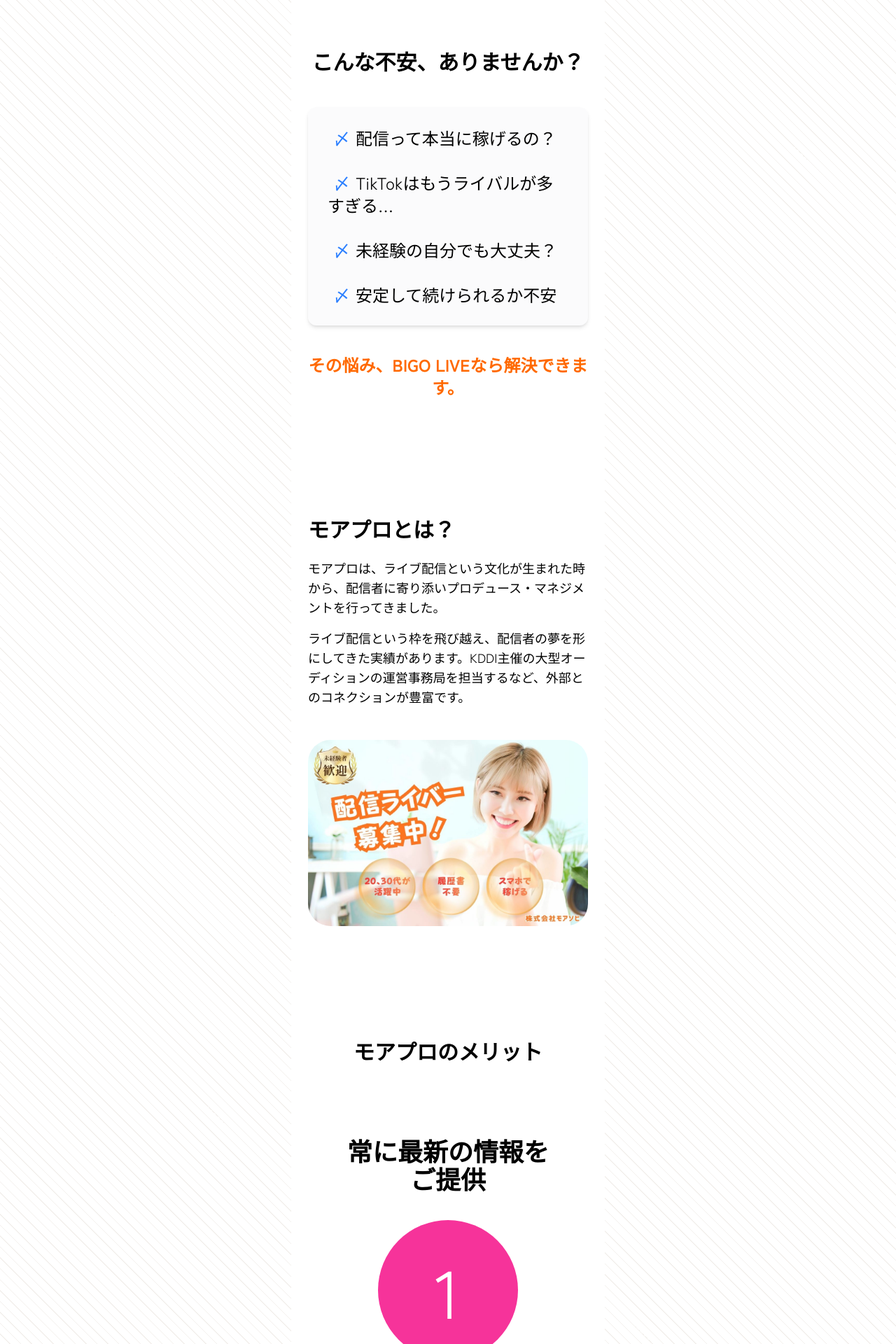
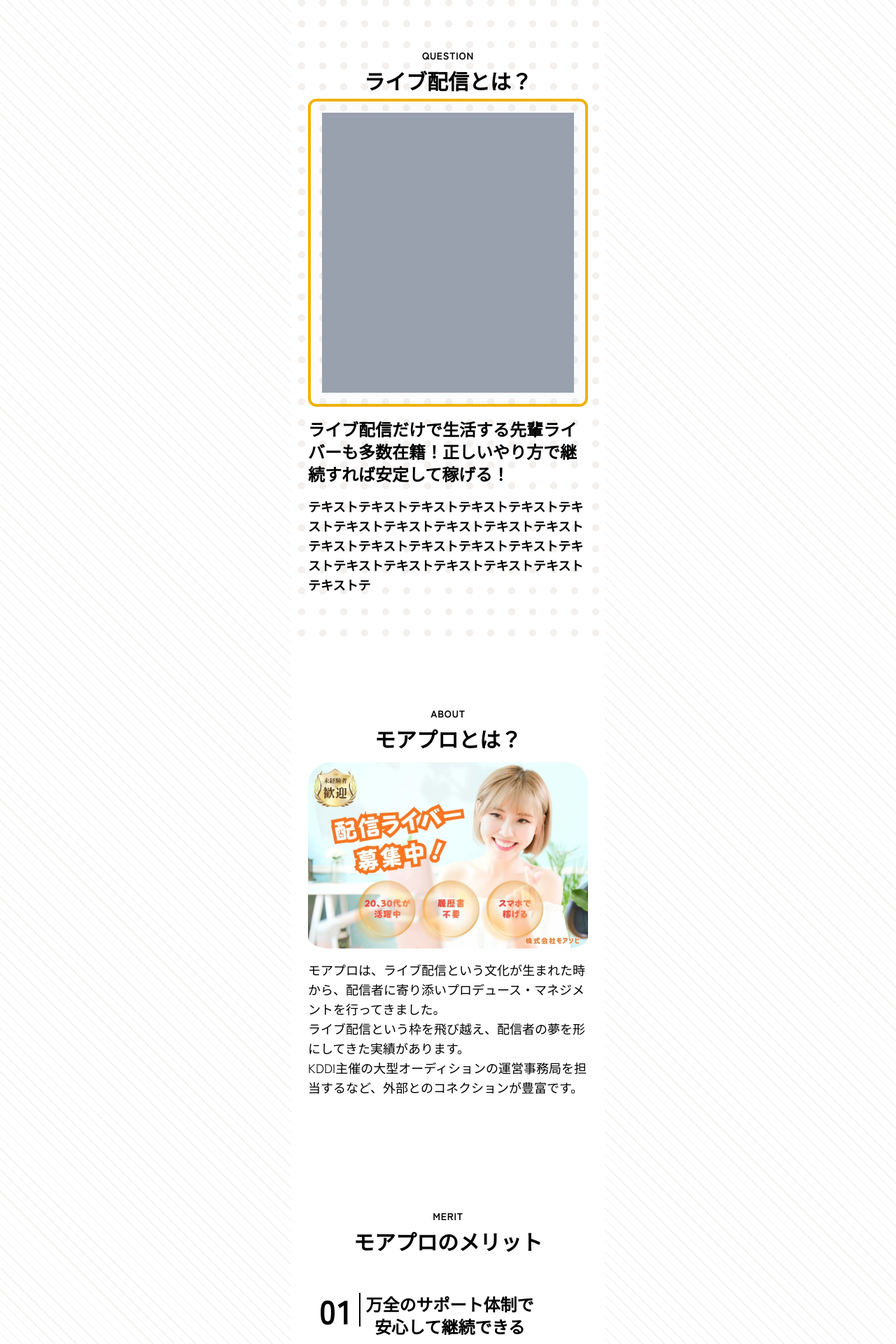
Before and after one commit to rrblack/client_project, a Next.js app in the folder client_website/: page / in a window 1280 px wide. Shown: the part 880-2800 px from the top of the page at 70% size. Built offline with nearby package versions, Linux system fonts and the light colour scheme.

Commit message:
following figma style

```diff
--- a/client_website/app/page.tsx
+++ b/client_website/app/page.tsx
@@ -46,113 +46,61 @@ export default function Home() {
       </section>
       {/* Section end */}
 
-      {/*不安*/}
-      <section className='py-20 px-6 bg-white overflow-hidden'>
-      <h1 data-aos="fade-up" data-aos-duration="1000" className='text-3xl text-black font-bold text-center pb-2'>こんな不安、ありませんか？</h1>
-      <div className='flex justify-center items-center mx-auto bg-gray-300/10 rounded-xl shadow-md mb-10 mt-10 p-7'>
-        <div className='text-black gap-4 text-2xl'>
-          <ul className=''>
-            <li data-aos="fade-right" data-aos-duration="1000" data-aos-delay="250" className="before:content-['〆'] before:p-2 before:text-blue-500 ">
-              配信って本当に稼げるの？
-            </li>
-            <br></br>
-            <li data-aos="fade-right" data-aos-duration="1000" data-aos-delay="500" className="before:content-['〆'] before:p-2 before:text-blue-500">
-              TikTokはもうライバルが多すぎる…
-            </li>
-            <br></br>
-            <li data-aos="fade-right" data-aos-duration="1000" data-aos-delay="750" className="before:content-['〆'] before:p-2 before:text-blue-500">
-              未経験の自分でも大丈夫？
-            </li>
-            <br></br>
-            <li data-aos="fade-right" data-aos-duration="1000" data-aos-delay="1000" className="before:content-['〆'] before:p-2 before:text-blue-500">
-              安定して続けられるか不安
-            </li>
-          </ul>
+      {/*Question*/}
+      <section className='py-20 px-6 bg-white overflow-hidden circle-pattern'>
+      <p data-aos="fade-up" data-aos-duration="1000" className='text-sm text-black tracking-wider font-bold text-center pb-2'>QUESTION</p>
+      <p data-aos="fade-up" data-aos-duration="1000" className='text-3xl text-black font-bold text-center pb-2'>ライブ配信とは？</p>
+      <div className='flex justify-center items-center mx-auto bg-gray-300/10 rounded-xl p-4 border-4 border-yellow-500'>
+      {/*Placeholder - picture goes here*/}
+        <div className='block bg-gray-400 w-full h-100  pb-4'>
         </div>
       </div>
-      <h1 data-aos="fade-up" data-aos-duration="1000" className='text-2xl text-orange-500 font-bold text-center pb-2'>その悩み、BIGO LIVEなら解決できます。</h1>
+      <p className='text-2xl font-black text-black mt-4 pb-4'>ライブ配信だけで生活する先輩ライバーも多数在籍！正しいやり方で継続すれば安定して稼げる！</p>
+        <p className='text-lg font-bold text-black '>テキストテキストテキストテキストテキストテキストテキストテキストテキストテキストテキストテキストテキストテキストテキストテキストテキストテキストテキストテキストテキストテキストテキストテ</p>
       </section>
 
       {/* About */}
       <section className="py-20 px-6 bg-white overflow-hidden">
-        <div data-aos="fade-up" data-aos-duration="3000" className="container mx-auto grid gap-12 items-center">
-          <div>
-            <h2 className="text-3xl font-bold mb-6 text-black">モアプロとは？</h2>
-            <p className="text-black mb-4 text-lg">
-             モアプロは、ライブ配信という文化が生まれた時から、配信者に寄り添いプロデュース・マネジメントを行ってきました。
+        <div data-aos="fade-up" data-aos-duration="3000" className="mx-auto items-center">
+           <p data-aos="fade-up" data-aos-duration="1000" className='text-sm text-black tracking-wider font-bold text-center pb-2'>ABOUT</p>
+           <p data-aos="fade-up" data-aos-duration="1000" className='text-3xl text-black font-bold text-center pb-4'>モアプロとは？</p>
+           <img className="w-full h-full x-auto object-cover rounded-4xl pb-4" src="/7.jpg" alt="" />
+            <p className="text-lg   text-black">
+             モアプロは、ライブ配信という文化が生まれた時から、配信者に寄り添いプロデュース・マネジメントを行ってきました。<br></br>
+              ライブ配信という枠を飛び越え、配信者の夢を形にしてきた実績があります。<br></br>KDDI主催の大型オーディションの運営事務局を担当するなど、外部とのコネクションが豊富です。
             </p>
-            <p className="text-black text-lg">
-              ライブ配信という枠を飛び越え、配信者の夢を形にしてきた実績があります。KDDI主催の大型オーディションの運営事務局を担当するなど、外部とのコネクションが豊富です。
-            </p>
-          </div>
-          <img className="w-full h-full x-auto object-cover rounded-4xl " src="/7.jpg" alt="" />
         </div>
       </section>
 
-      {/*BIGO LIVE */}
-      {/* <section className='py-20 px-6 bg-white -mb-15 overflow-hidden'>
-        <h1 data-aos="fade-up" className='text-5xl text-black font-bold text-center pb-2'>なぜ今、BIGO LIVEなのか？</h1>
-        <div>
-
-        </div>
-      </section> */}
-
         {/* メリット */}
       <section className='py-20 px-6 bg-white -mb-15 overflow-hidden'>
-        <h1 data-aos="fade-up" data-aos-duration="1000" className='text-3xl text-black font-semibold text-center'>モアプロのメリット</h1>
-        <div className='container mx-auto grid p-4 items-start gap-12 my-12 '>
-          <div className='p-10'>
-            <h1 data-aos="fade-up" data-aos-duration="1000" className='gap-4 text-4xl text-black font-semibold text-center h-22'>常に最新の情報を<br />ご提供</h1>
-            <div data-aos="fade-up" data-aos-duration="1000" className="flex justify-center items-center mx-auto my-8 w-50 h-50  object-cover rounded-full bg-pink-500 "> <span className='text-white text-8xl '> 1</span></div>
-            <p data-aos="fade-up" data-aos-duration="1000" className='py-4 text-xl text-black font-semibold '>配信者として活動する業界に精通したマネージャーがみなさんをサポートします。</p>
+        <p data-aos="fade-up" data-aos-duration="1000" className='text-sm text-black tracking-wider font-bold text-center pb-2'>MERIT</p>
+        <p data-aos="fade-up" data-aos-duration="1000" className='text-3xl text-black font-semibold text-center'>モアプロのメリット</p>
+        <div className='container mx-auto grid p-4 items-start gap-4 mt-6 '>
+          <div className='py-4 flex flex-row gap-2'>
+            <p data-aos="fade-up" data-aos-duration="1000" className='gap-4 text-5xl text-black font-semibold text-center h-22 tracking-wider'>01</p>
+            <div data-aos="fade-up" data-aos-duration="1000" className='bg-black w-0.5 h-12 block text-black'></div>
+            <p data-aos="fade-up" data-aos-duration="1000" className='gap-4 text-2xl text-black font-semibold text-center h-22'>万全のサポート体制で<br></br>安心して継続できる</p>
             </div>
-            <div className='p-10'>
-            <h1 data-aos="fade-up" data-aos-duration="1000" className='gap-4 text-4xl text-black font-semibold text-center h-22'> ⾼い還元率</h1>
-            <div data-aos="fade-up" data-aos-duration="1000" className="flex justify-center items-center mx-auto my-8 w-50 h-50  object-cover rounded-full bg-pink-500 "> <span className='text-white text-8xl '> 2</span></div>
-            <p data-aos="fade-up" data-aos-duration="1000" className='py-4 text-xl text-black font-semibold '>ライバーとして稼げるように業界トップクラスの還元率を提供します。</p>
+            {/* Image placeholder */}
+            <span data-aos="fade-up" data-aos-duration="1000" className="block flex justify-center items-center mx-auto mt-2 w-50 h-50 object-cover rounded-full bg-pink-500 "></span>
+            <p className='text-black font-bold text-lg'>配信者として稼ぐにはまずは継続すること！しかし、一人ではなかなか継続できなかったり、辞めてしまう人が多いです。<br></br><br></br>モアプロは、配信者として活動する業界に精通したマネージャーがみなさんをサポートするから、安心して継続できます！ </p>
+            <div className='py-4 flex flex-row gap-2'>
+            <p data-aos="fade-up" data-aos-duration="1000" className='gap-4 text-5xl text-black font-semibold text-center h-22 tracking-wider'>02</p>
+            <div data-aos="fade-up" data-aos-duration="1000" className='bg-black w-0.5 h-12 block text-black'></div>
+            <p data-aos="fade-up" data-aos-duration="1000" className='gap-4 text-2xl text-black font-semibold text-center h-22'>高い還元率で<br></br>配信した分だけ稼げる</p>
             </div>
-            <div className='p-10'>
-            <h1 data-aos="fade-up" data-aos-duration="1000" className='gap-4 text-4xl text-black font-semibold text-center h-22'>幅広いマネタイズ⼒</h1>
-            <div data-aos="fade-up" data-aos-duration="1000" className="flex justify-center items-center mx-auto my-8 w-50 h-50  object-cover rounded-full bg-pink-500 "> <span className='text-white text-8xl '> 3</span></div>
-            <p data-aos="fade-up" data-aos-duration="1000" className='py-4 text-xl text-black font-semibold '>広告代理店出⾝のメンバーが創業したからこそできる、企業案件やPR案件のご紹介、 ライブ配信以外でのマネタイズ機会もご提供いたします。</p>
+            {/* Image placeholder */}
+            <span data-aos="fade-up" data-aos-duration="1000" className="block flex justify-center items-center mx-auto  w-50 h-50  object-cover rounded-full bg-pink-500 "></span>
+            <p className='text-black font-bold text-lg'>モアプロでは、ライバーとして稼げるように業界トップクラスの還元率を提供します。ライブ配信事務所として、みなさんの活躍を後押しできる収入体系をご提供します。</p>
+            <div className='py-4 flex flex-row gap-2'>
+            <p data-aos="fade-up" data-aos-duration="1000" className='gap-4 text-5xl text-black font-semibold text-center h-22 tracking-wider'>03</p>
+            <div data-aos="fade-up" data-aos-duration="1000" className='bg-black w-0.5 h-12 block text-black'></div>
+            <p data-aos="fade-up" data-aos-duration="1000" className='gap-4 text-2xl text-black font-semibold text-center h-22'>幅広いマネタイズ力で<br></br>配信以外でも稼げる</p>
             </div>
-        </div>
-      </section>
-
-      {/*代表メッセージ*/}
-      <section className='py-20 px-6 bg-gradient-to-bl from-orange-200 via-orange-100 to-yellow-100 pb-10 overflow-hidden'>
-        <h1 data-aos="fade-down" data-aos-duration="2000" className='text-4xl text-black font-bold text-center p-4'> 代表メッセージ</h1>
-        <img data-aos="fade-down" data-aos-duration="2000" className="mx-auto object-cover rounded-md shadow-md" src="/daihyou.png" alt="" />
-        <h2 data-aos="fade-right" data-aos-duration="2000" className='text-2xl text-black  text-center p-4'> 代表 永井大地より </h2>
-        <div className='flex mx-auto justify-center items-center bg-white/40 p-8 gap-4 rounded-xl shadow-md'>
-        <div data-aos="fade-up" data-aos-duration="2000" className='w-full text-center text-black text-xl p-6'>
-          <p className=''>ライブ配信で大切なのは、</p>
-          <br></br>
-          <p className=''>"才能"よりも</p>
-          <br></br>
-          <p className='font-bold'>"正しいやり方を知っているかどうか" です。</p>
-          <br></br>
-          <p className=''>私はこれまで、</p>
-          <br></br>
-          <p className=''>人の魅力を引き出し、数字に変える仕事をしてきました。</p>
-          <br></br>
-          <p className=''>モアプロでは</p>
-          <br></br>
-          <ul>
-            <li>
-              ①初心者でも安心して稼げる環境
-            </li>
-            <li>
-              ②続ければちゃんと結果が出る仕組み
-            </li>
-          </ul>
-          <br></br>
-          <p className='font-bold'>を大切にしています。</p>
-          <br></br>
-          <p className=''>あなたの「やってみたい」を、</p>
-          <br></br>
-          <p className=''>収入に変えるお手伝いをさせてください。</p>
-        </div>
+            {/* Image placeholder */}
+            <span data-aos="fade-up" data-aos-duration="1000" className="block flex justify-center items-center mx-auto mt-2 w-50 h-50 object-cover rounded-full bg-pink-500 "></span>
+            <p className='text-black font-bold text-lg'>広告代理店出⾝のメンバーが創業したからこそできる、企業案件やPR案件のご紹介も！<br></br>ライブ配信以外でのマネタイズ機会もご提供いたします。</p>
         </div>
       </section>
 
@@ -183,9 +131,33 @@ export default function Home() {
         <p data-aos="fade-up" data-aos-duration="1000" className='text-2xl text-black text-center p-5 w-full justify-self-center'> まずは「時給収入」から無理なくステップアップできます。</p>
       </section>
 
+        {/* Call to Action */}
+      <section className="py-20 px-6 bg-gradient-to-r from-orange-500 via-yellow-500 to-red-500 text-white text-center">
+        <div className="container mx-auto">
+          <h2 data-aos="fade-up" data-aos-duration="1000" className="text-xl font-bold mb-6">ライブ配信はもう、一部の人だけの世界ではありません。</h2>
+          <p data-aos="fade-up" data-aos-duration="1000" className="text-3xl mb-8 mx-auto font-bold">BIGO LIVE × モアプロなら</p>
+          <p data-aos="fade-up" data-aos-duration="1000" className="text-3xl mb-8  mx-auto font-bold">&quot;誰でも、ちゃんと稼げる配信者になれる&quot;</p>
+          <p data-aos="fade-up" data-aos-duration="1000" className="text-xl mb-8 mx-auto font-bold">まずは気軽にご相談ください。</p>
+          {/* LINE button function */}
+      <div data-aos="fade-up" data-aos-duration="800" className='relative flex items-center justify-center mt-20  h-35 overflow-visible '>
+      {/* Speech bubble */}
+      <div className='z-50 absolute top-3 bg-white rounded-2xl w-40 font-sans text-center object-center py-1 scale-120 text-green-500 outline-1 outline-black/20 shadow-xl'> まずは気軽に面談</div>
+       {/* Speech bubble arrow */}
+      <div className='z-50  absolute border-l-[12px] border-r-[12px] border-b-[12px] border-t-[12px] border-l-transparent border-b-transparent border-r-transparent border-t-white -mt-7'> </div>
+      {/* LINE button start*/}
+      <button className='flex items-center justify-center gap-2 bg-gradient-to-r from-[#008234] to-[#5DD68D] rounded-4xl w-65 h-13 font-sans cursor-pointer text-xl text-white font-bold scale-120'> <img width="36" height="36" src="https://img.icons8.com/color/50/line-me.png" alt="line-me"/>  LINEで応募する <svg xmlns="http://www.w3.org/2000/svg" fill="none" viewBox="0 0 24 24" stroke-width="1.5" stroke="currentColor" className="size-6">
+   <  path stroke-linecap="round" stroke-linejoin="round" d="M13.5 4.5 21 12m0 0-7.5 7.5M21 12H3" />
+      </svg>
+    </button>
+    {/* LINE button end*/}
+      </div>
+      {/*LINE button function end */}
+        </div>
+      </section>
+
       {/* この人にピッタリ */}
       <section className='bg-white py-20 px-6 overflow-hidden -mt-20'>
-        <h1 data-aos="fade-up" data-aos-duration="1000" className='text-3xl text-black text-center font-bold'> モアプロはこんな人にピッタリ</h1>
+        <p data-aos="fade-up" data-aos-duration="1000" className='text-3xl text-black text-center font-bold'> モアプロはこんな人にピッタリ！</p>
         <div className='flex mx-auto justify-center items-center shadow-md rounded-xl bg-gray-300/20 p-4 mt-10 mb-10'>
           <div className='flex justify-center items-center text-2xl'>
             <ul className='text-black text-center　'>
@@ -202,11 +174,7 @@ export default function Home() {
               </li>
               <br></br>
               <li data-aos="fade-right" data-aos-duration="1000" data-aos-delay="1000" className="before:content-['✔'] before:p-2 before:text-green-500">
-                楽しく続けられる副業がほしい
-              </li>
-              <br></br>
-              <li data-aos="fade-right" data-aos-duration="1000" data-aos-delay="1250" className="before:content-['✔'] before:p-2 before:text-green-500">
-                他アプリでうまくいかなかった
+                TikTokやインスタライブがうまくいかなかった
               </li>
             </ul>
           </div>
@@ -313,23 +281,7 @@ export default function Home() {
         </div>
       </section>
 
-      {/* Call to Action */}
-      <section className="py-20 px-6 bg-gradient-to-r from-orange-500 via-yellow-500 to-red-500 text-white text-center">
-        <div className="container mx-auto">
-          <h2 data-aos="fade-up" data-aos-duration="1000" className="text-xl font-bold mb-6">ライブ配信はもう、一部の人だけの世界ではありません。</h2>
-          <p data-aos="fade-up" data-aos-duration="1000" className="text-3xl mb-8 mx-auto font-bold">BIGO LIVE × モアプロなら</p>
-          <p data-aos="fade-up" data-aos-duration="1000" className="text-3xl mb-8  mx-auto font-bold">&quot;誰でも、ちゃんと稼げる配信者になれる&quot;</p>
-          <p data-aos="fade-up" data-aos-duration="1000" className="text-xl mb-8 mx-auto font-bold">まずは気軽にご相談ください。</p>
-          <div className="flex gap-4 pb-15 justify-center text-center text-3xl">
-            <Link data-aos="fade-right" data-aos-duration="1000" href="/recruit" className="text-xl  shadow-lg px-8 py-4 bg-gradient-to-r from-blue-500 to-purple-600 text-white rounded-full font-semibold hover:shadow-lg transition-transform hover:scale-105">
-              今すぐ無料で応募する
-            </Link>
-            <Link data-aos="fade-right" data-aos-duration="1000" href="/contact" className="text-xl  shadow-lg px-8 py-4 bg-gradient-to-l from-green-500 via-green-300 to-green-500  rounded-full font-semibold hover:bg-green-500 hover:shadow-lg transition-transform hover:scale-105">
-              かんたん相談
-            </Link>
-          </div>
-        </div>
-      </section>
+
     </div>
   )
 }
```
